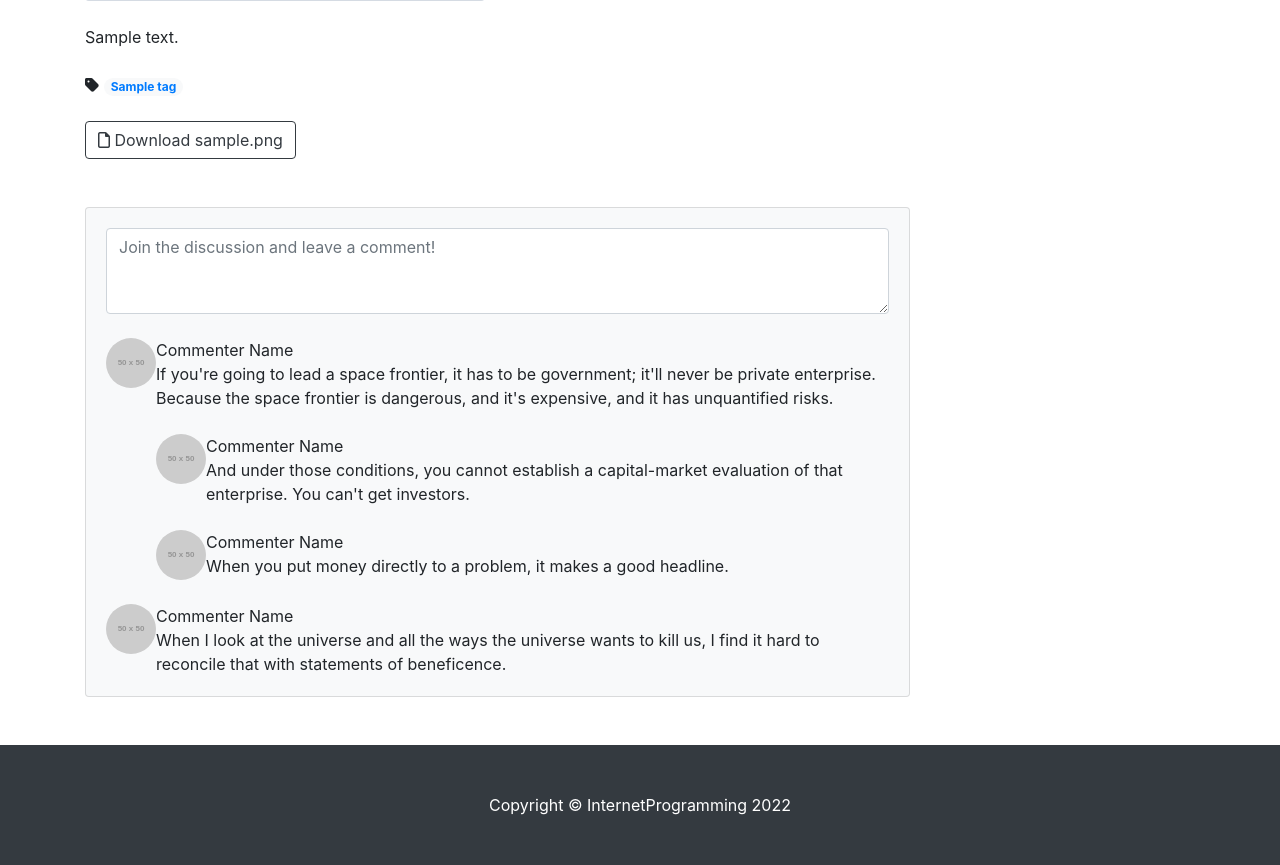
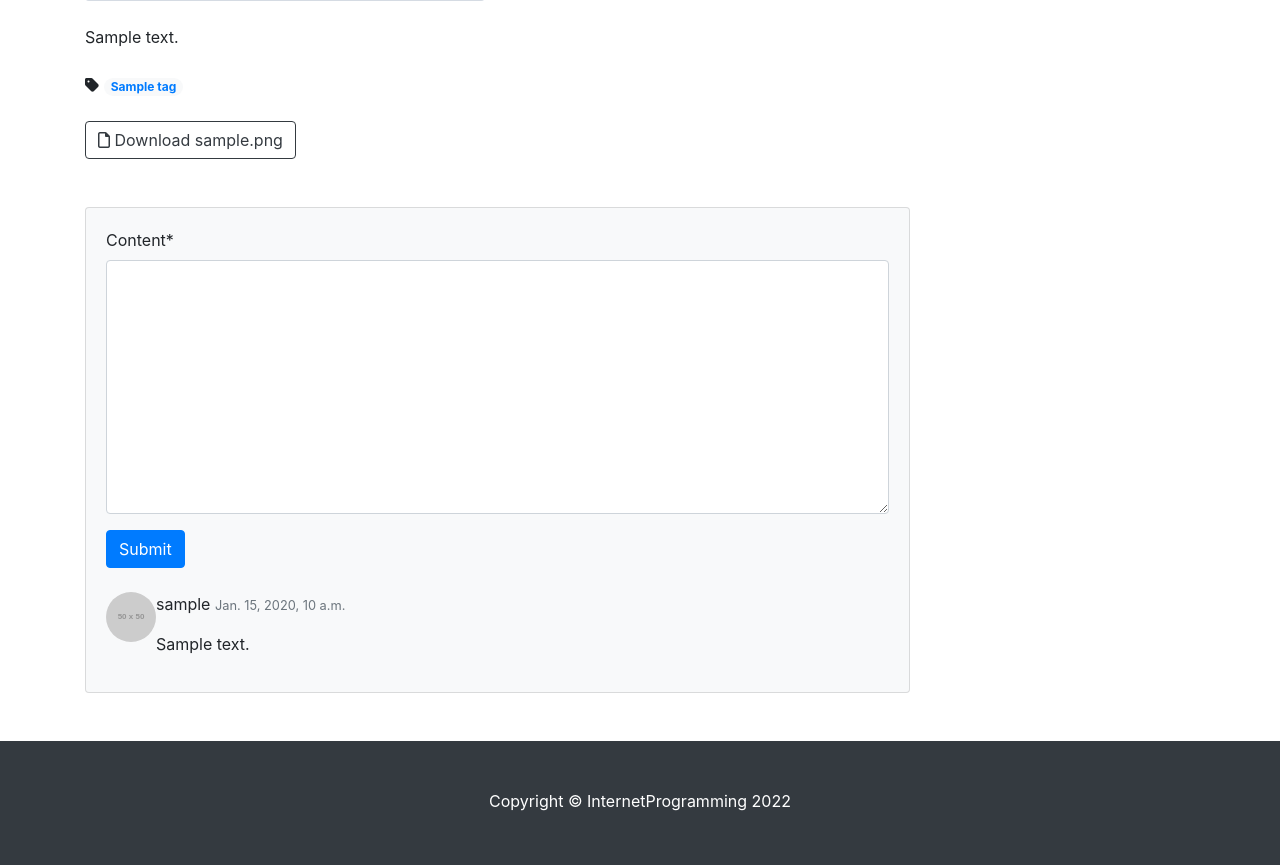
Before and after one commit to yuchaemin2/Django22-02, a Django app: page /blog/1/ in a window 1280 px wide. Shown: the part 519-1384 px from the top of the page. Run offline with Django 4.2, Linux system fonts and the light colour scheme; the first user in the database is signed in; tables that the repository leaves empty hold one stand-in row (Sample ...); some libraries are stand-ins or nearby versions.

Commit message:
댓글 작성 폼 구현하기

```diff
--- a/blog/admin.py
+++ b/blog/admin.py
@@ -1,5 +1,5 @@
 from django.contrib import admin
-from .models import Post, Category, Tag
+from .models import Post, Category, Tag, Comment
 
 # Register your models here.
 admin.site.register(Post)
@@ -13,3 +13,5 @@ class TagAdmin(admin.ModelAdmin):
     prepopulated_fields = {'slug': ('name',)}
 
 admin.site.register(Tag, TagAdmin)
+
+admin.site.register(Comment)
--- /dev/null
+++ b/blog/forms.py
@@ -0,0 +1,7 @@
+from .models import Comment
+from django import forms
+
+class CommentForm(forms.ModelForm):
+    class Meta:
+        model = Comment
+        fields = ('content', )
--- a/blog/models.py
+++ b/blog/models.py
@@ -63,3 +63,16 @@ class Post(models.Model):
         # b.docx -> b docx
         # c.xlsx -> c xlsx
         # a.b.c.txt -> a b c txt
+
+class Comment(models.Model):
+    post = models.ForeignKey(Post, on_delete=models.CASCADE)
+    author = models.ForeignKey(User, on_delete=models.CASCADE)
+    content = models.TextField()
+    created_at = models.DateTimeField(auto_now_add=True)
+    modified_at = models.DateTimeField(auto_now=True)
+
+    def __str__(self):
+        return f'{self.author} : {self.content}'
+
+    def get_absolute_url(self):
+        return f'{self.post.get_absolute_url()}#comment-{self.pk}'
--- a/blog/templates/blog/post_detail.html
+++ b/blog/templates/blog/post_detail.html
@@ -73,40 +74,37 @@
                         <div class="card bg-light">
                             <div class="card-body">
                                 <!-- Comment form-->
-                                <form class="mb-4"><textarea class="form-control" rows="3" placeholder="Join the discussion and leave a comment!"></textarea></form>
-                                <!-- Comment with nested comments-->
-                                <div class="d-flex mb-4">
-                                    <!-- Parent comment-->
+                                {% if user.is_authenticated %}
+                                <form class="mb-4" id="comment-form" method="post"
+                                    action="{{post.get_absolute_url}}new_comment/">
+                                    {% csrf_token %}
+                                    <div class="form-group">
+                                        {{comment_form | crispy}}
+                                    </div>
+                                    <button type="submit" class="btn btn-primary" >Submit</button>
+                                </form>
+                                {% else %}
+                                <a role="button" class="btn btn-dark btn-block btn-sm" href="#"
+                                    data-toggle="modal" data-target="#loginModal">
+                                    Log in and Leave a comment
+                                </a>
+                                {% endif %}
+                                <!-- comment 모델을 가져 오는 명령어 _set -->
+                                {% if post.comment_set.exists %}
+                                {% for comment in post.comment_set.iterator %}
+                                <!-- Single comment-->
+                                <div class="d-flex" id="comment-{{comment.pk}}">
                                     <div class="flex-shrink-0"><img class="rounded-circle" src="https://dummyimage.com/50x50/ced4da/6c757d.jpg" alt="..." /></div>
                                     <div class="ms-3">
-                                        <div class="fw-bold">Commenter Name</div>
-                                        If you're going to lead a space frontier, it has to be government; it'll never be private enterprise. Because the space frontier is dangerous, and it's expensive, and it has unquantified risks.
-                                        <!-- Child comment 1-->
-                                        <div class="d-flex mt-4">
-                                            <div class="flex-shrink-0"><img class="rounded-circle" src="https://dummyimage.com/50x50/ced4da/6c757d.jpg" alt="..." /></div>
-                                            <div class="ms-3">
-                                                <div class="fw-bold">Commenter Name</div>
-                                                And under those conditions, you cannot establish a capital-market evaluation of that enterprise. You can't get investors.
-                                            </div>
+                                        <div class="fw-bold">
+                                            {{comment.author.username}}
+                                            <small class="text-muted">{{comment.created_at}}</small>
                                         </div>
-                                        <!-- Child comment 2-->
-                                        <div class="d-flex mt-4">
-                                            <div class="flex-shrink-0"><img class="rounded-circle" src="https://dummyimage.com/50x50/ced4da/6c757d.jpg" alt="..." /></div>
-                                            <div class="ms-3">
-                                                <div class="fw-bold">Commenter Name</div>
-                                                When you put money directly to a problem, it makes a good headline.
-                                            </div>
-                                        </div>
+                                        <p>{{comment.content | linebreaks}}</p>
                                     </div>
                                 </div>
-                                <!-- Single comment-->
-                                <div class="d-flex">
-                                    <div class="flex-shrink-0"><img class="rounded-circle" src="https://dummyimage.com/50x50/ced4da/6c757d.jpg" alt="..." /></div>
-                                    <div class="ms-3">
-                                        <div class="fw-bold">Commenter Name</div>
-                                        When I look at the universe and all the ways the universe wants to kill us, I find it hard to reconcile that with statements of beneficence.
-                                    </div>
-                                </div>
+                                {% endfor %}
+                                {% endif %}
                             </div>
                         </div>
                     </div>
--- a/blog/urls.py
+++ b/blog/urls.py
@@ -4,6 +4,7 @@ from . import views
 urlpatterns = [ #IP 주소/blog
     path('', views.PostList.as_view()),
     path('<int:pk>/', views.PostDetail.as_view()),
+    path('<int:pk>/new_comment/', views.new_comment),
     path('create_post/', views.PostCreate.as_view()),
     path('update_post/<int:pk>/', views.PostUpdate.as_view()),
     path('category/<str:slug>/', views.Category_page),
--- a/blog/views.py
+++ b/blog/views.py
@@ -4,6 +4,8 @@ from django.views.generic import ListView, DetailView, CreateView, UpdateView
 from django.contrib.auth.mixins import LoginRequiredMixin, UserPassesTestMixin
 from django.core.exceptions import PermissionDenied
 from django.utils.text import slugify
+from .forms import CommentForm
+from django.shortcuts import get_object_or_404
 
 # Create your views here.
 class PostUpdate(LoginRequiredMixin, UpdateView):
@@ -101,6 +103,7 @@ class PostDetail(DetailView):
         context = super(PostDetail, self).get_context_data()
         context['categories'] = Category.objects.all()
         context['no_category_post_count'] = Post.objects.filter(category=None).count
+        context['comment_form'] = CommentForm
         return context
 
 def Category_page(request, slug):
@@ -130,6 +133,23 @@ def Tag_page(request, slug):
     # 템플릿 모델명_detail.html : post_detail.html
     # 파라미터 모델명 : post
 
+def new_comment(request, pk):
+    if request.user.is_authenticated:
+        post = get_object_or_404(Post, pk=pk)
+        if request.method == 'POST':
+            comment_form = CommentForm(request.POST)
+            if comment_form.is_valid():
+                comment = comment_form.save(commit=False)
+                comment.post = post
+                comment.author = request.user
+                comment.save()
+                return redirect(comment.get_absolute_url())
+        else:
+            return redirect(post.get_absolute_url())
+    else:
+        return PermissionDenied
+
+
 #def index(request):
 #    posts1 = Post.objects.all().order_by('-pk')
 #    return render(request, 'blog/index.html', {'posts': posts1})
```
Also changed, not shown: other parts of blog/templates/blog/post_detail.html (+1 -0 lines).
